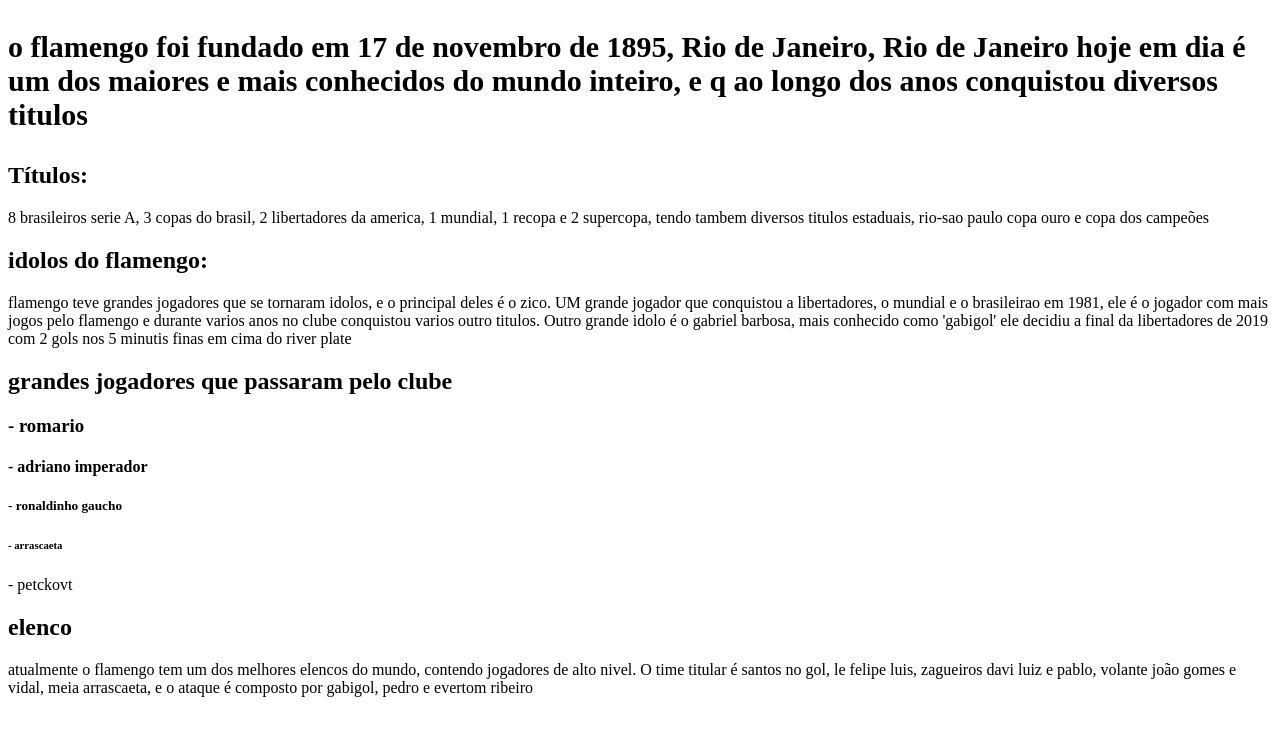
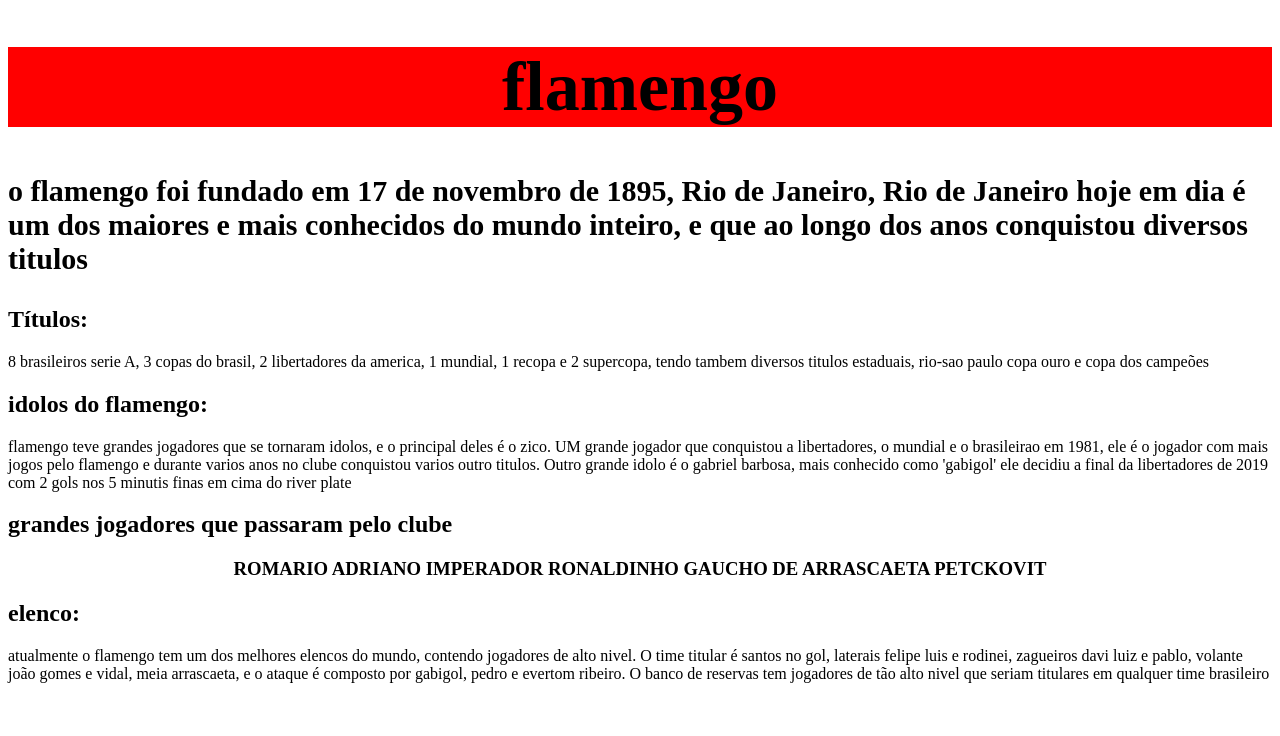
Before and after one commit to bcamargolinduuu/wilson-joffre-, a plain HTML site: page index.html in a window 1280 px wide. Drawn offline with Linux system fonts and the light colour scheme.

Commit message:
Add files via upload

```diff
--- a/index.html
+++ b/index.html
@@ -3,11 +3,12 @@
   <head>
     <meta charset="utf-8">
     <title></title>
+    <link rel="stylesheet" href="style.css">
   </head>
   <body>
-
-      <p id="Masculino2" style="font-size: 30px; text-align: left"style= "text-align: center "> <strong>   o flamengo foi fundado em 17 de novembro de 1895, Rio de Janeiro, Rio de Janeiro
-      hoje em dia é um dos maiores e mais conhecidos do mundo inteiro, e q ao longo dos anos conquistou diversos titulos </strong> </p>
+    <h1>flamengo</h1>
+      <p id="Masculino2" style="font-size: 30px; text-align: left" style= "text-align: center"> <strong>   o flamengo foi fundado em 17 de novembro de 1895, Rio de Janeiro, Rio de Janeiro
+      hoje em dia é um dos maiores e mais conhecidos do mundo inteiro, e que ao longo dos anos conquistou diversos titulos </strong> </p>
       <h2>Títulos:</h2>
       <p>8 brasileiros serie A, 3 copas do brasil, 2 libertadores da america, 1 mundial, 1 recopa e 2 supercopa, tendo tambem diversos titulos estaduais, rio-sao paulo copa ouro e copa dos campeões
 </p>
@@ -16,12 +17,16 @@ flamengo teve grandes jogadores que se tornaram idolos, e o principal deles é o
  ele é o jogador com mais jogos pelo flamengo e durante varios anos no clube conquistou varios outro titulos.
  Outro grande idolo é o gabriel barbosa, mais conhecido como 'gabigol' ele decidiu a final da libertadores de 2019 com 2 gols nos 5 minutis finas em cima do river plate
 <h2>grandes jogadores que passaram pelo clube</h2>
-<h3> - romario</h3>
-<h4> - adriano imperador</h4>
-<h5> - ronaldinho gaucho</h5>
-<h6> - arrascaeta</h6>
-<h7> - petckovt</h7>
-<h2>elenco</h2>
-atualmente o flamengo tem um dos melhores elencos do mundo, contendo jogadores de alto nivel. O time titular é santos no gol, le felipe luis, zagueiros davi luiz e pablo, volante joão gomes e vidal, meia arrascaeta, e o ataque é composto por gabigol, pedro e evertom ribeiro
+<h3>
+ROMARIO
+ADRIANO IMPERADOR
+RONALDINHO GAUCHO
+DE ARRASCAETA
+PETCKOVIT
+</h3>
+
+<h2>elenco:</h2>
+atualmente o flamengo tem um dos melhores elencos do mundo, contendo jogadores de alto nivel. O time titular é santos no gol, laterais felipe luis e rodinei, zagueiros davi luiz e pablo, volante joão gomes e vidal, meia arrascaeta, e o ataque é composto por gabigol, pedro e evertom ribeiro.
+ O banco de reservas tem jogadores de tão alto nivel que seriam titulares em qualquer time brasileiro
   </body>
 </html>
--- a/style.css
+++ b/style.css
@@ -1,3 +1,11 @@
 .b{
   width: 10%;
-  }
+}
+h1{
+  background: red;
+  font-size: 70px; text-align: center; color: black
+}
+
+h3{
+  text-align: center;
+}
```
Also changed, not shown: 5 other files.
